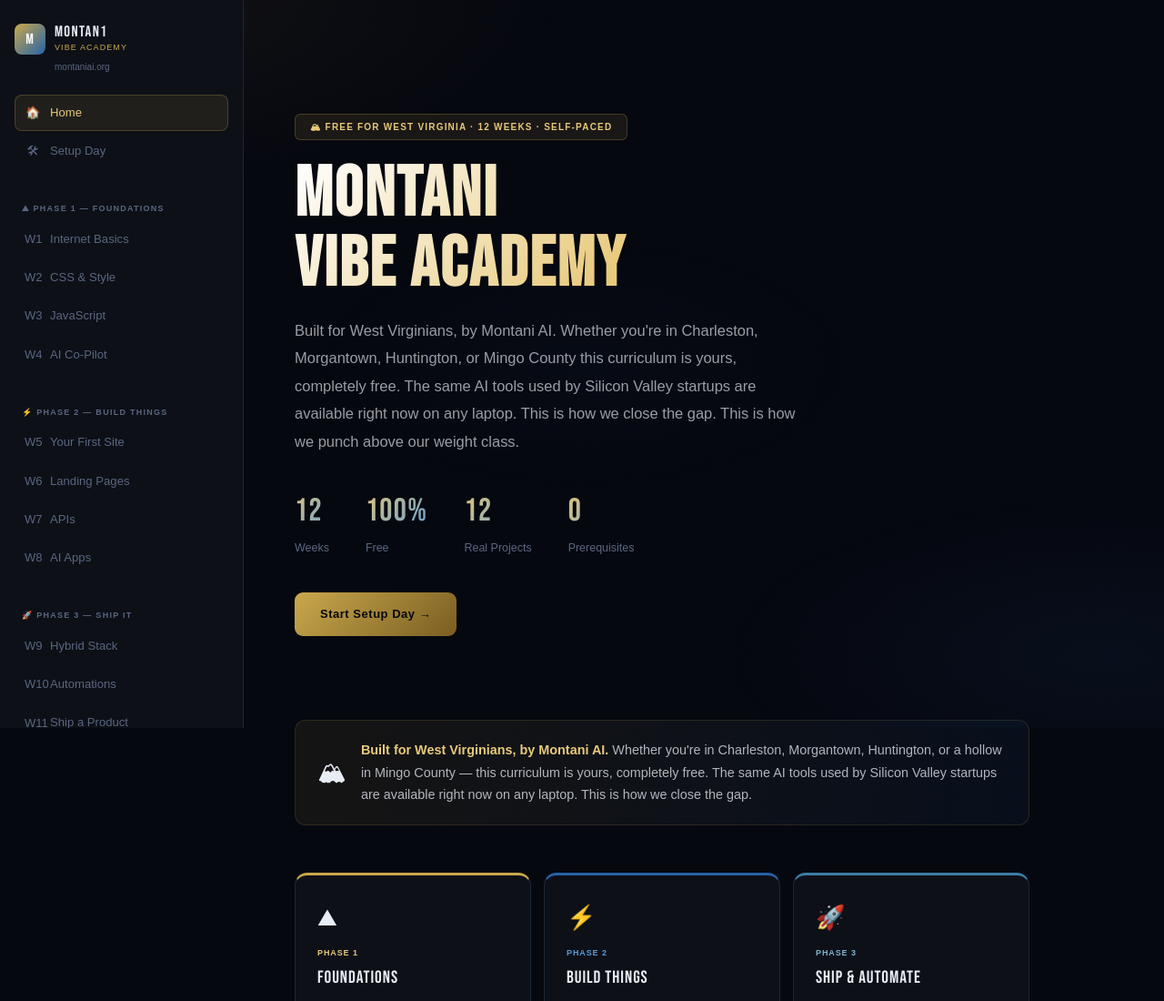
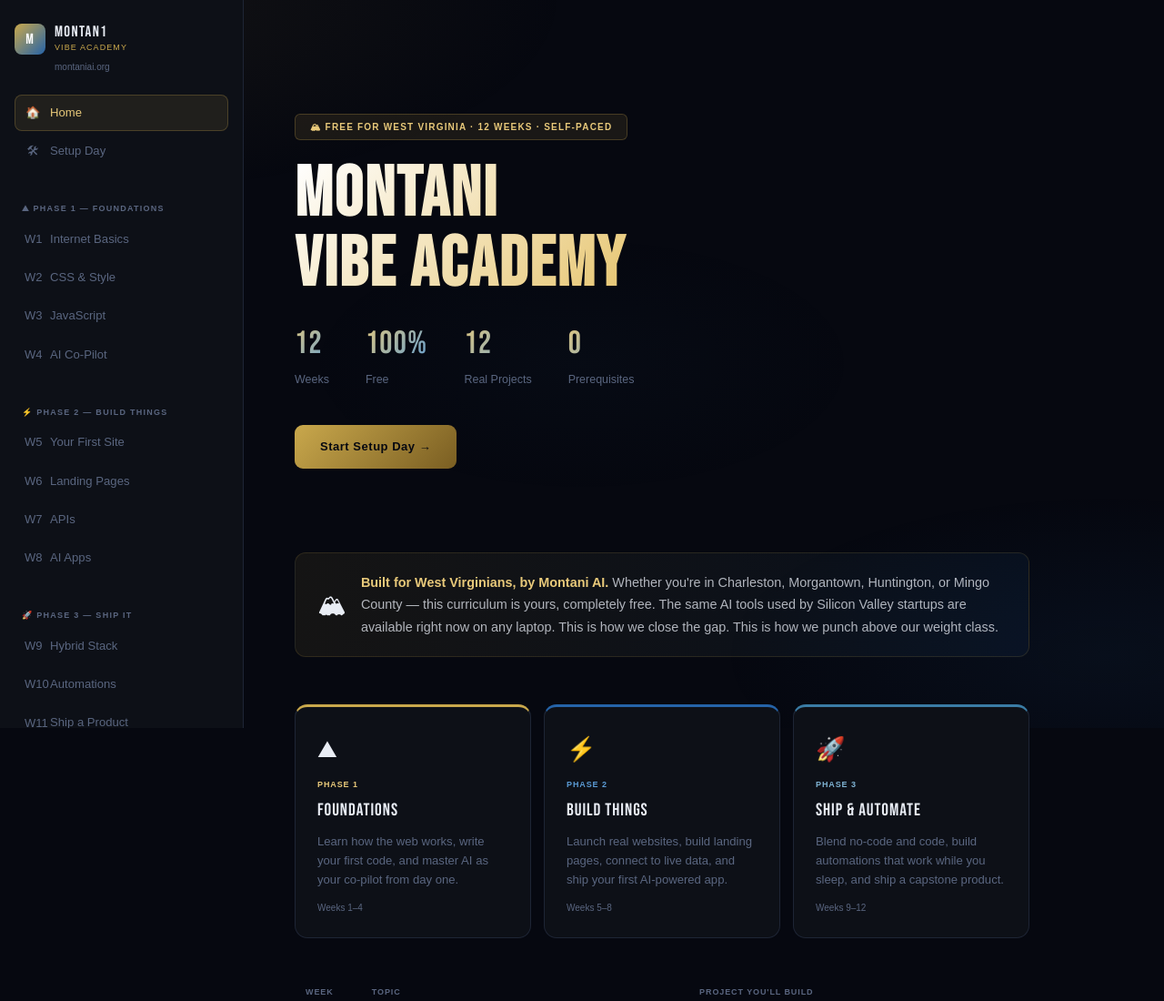
Before and after one commit to M0ntan1/m0ntan1-vibe-academy, a plain HTML site: page index.html in a window 1280 px wide. Shown: the top 1100 px of the page at 91% size. Drawn offline with Linux system fonts and the light colour scheme; a web font is replaced by a local one.

Commit message:
Add files via upload
Edit on index

```diff
--- a/index.html
+++ b/index.html
@@ -443,7 +443,7 @@ pre { padding:18px 20px; overflow-x:auto; font-family:'Fira Code',monospace; fon
 <div class="hero">
   <div class="hero-eyebrow">🏔 Free for West Virginia · 12 Weeks · Self-Paced</div>
   <h1>Montani<br>Vibe Academy</h1>
-  <p class="hero-sub">Built for West Virginians, by Montani AI. Whether you're in Charleston, Morgantown, Huntington, or Mingo County this curriculum is yours, completely free. The same AI tools used by Silicon Valley startups are available right now on any laptop. This is how we close the gap. This is how we punch above our weight class.</p>
+
   <div class="hero-stats">
     <div><div class="stat-num">12</div><div class="stat-label">Weeks</div></div>
     <div><div class="stat-num">100%</div><div class="stat-label">Free</div></div>
@@ -456,7 +456,7 @@ pre { padding:18px 20px; overflow-x:auto; font-family:'Fira Code',monospace; fon
 <div class="mission-bar">
   <div class="mission-icon">🏔</div>
   <div class="mission-text">
-    <strong>Built for West Virginians, by Montani AI.</strong> Whether you're in Charleston, Morgantown, Huntington, or a hollow in Mingo County — this curriculum is yours, completely free. The same AI tools used by Silicon Valley startups are available right now on any laptop. This is how we close the gap.
+    <strong>Built for West Virginians, by Montani AI.</strong> Whether you're in Charleston, Morgantown, Huntington, or Mingo County — this curriculum is yours, completely free. The same AI tools used by Silicon Valley startups are available right now on any laptop. This is how we close the gap. This is how we punch above our weight class.
   </div>
 </div>
 
```
